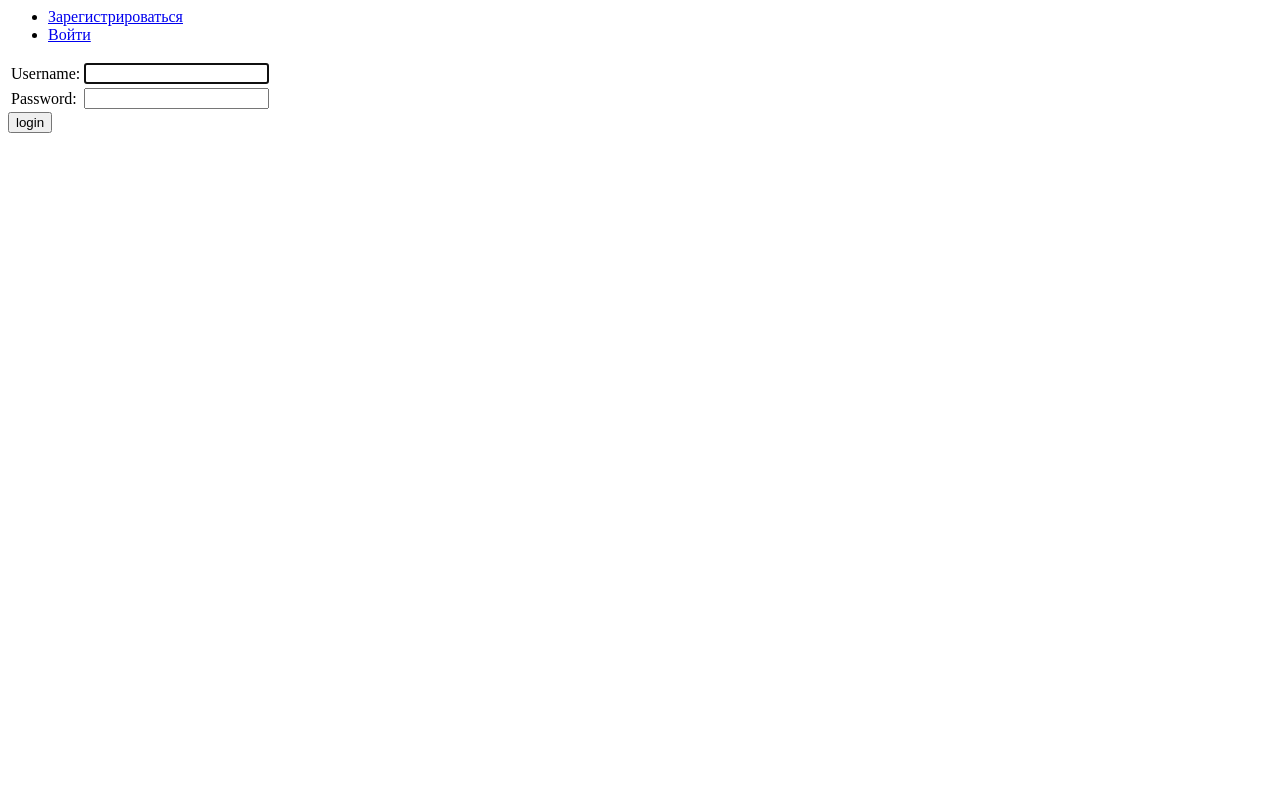
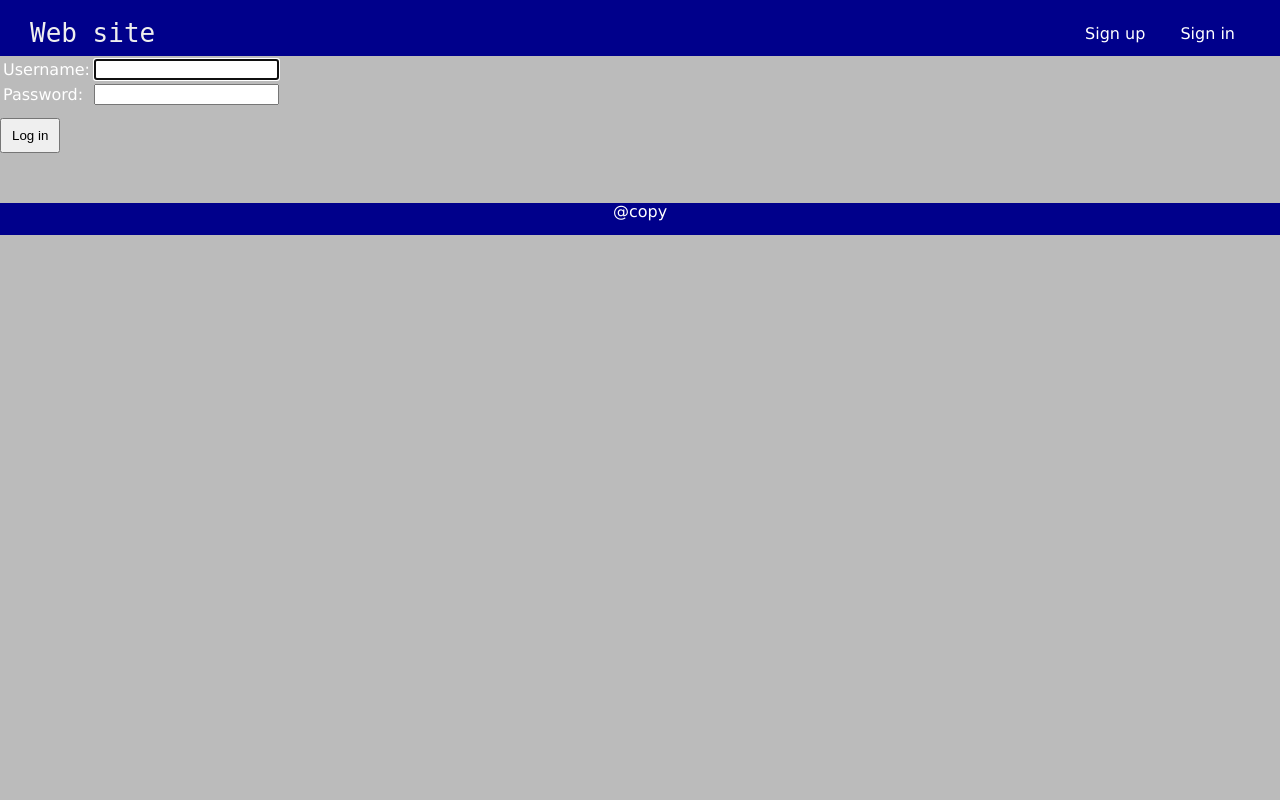
Before and after one commit to Shonov/practice-project, a Django app: page /login/ in a window 1280 px wide. Run offline with Django 3.2, Linux system fonts and the light colour scheme.

Commit message:
add front-end

```diff
--- a/clients/static/clients/style.css
+++ b/clients/static/clients/style.css
@@ -1,3 +1,84 @@
+html, body, div,
+h1, h2, h3, h4, h5, h6, p,
+a, b, center, ul, li,
+form, label, table, caption,
+footer, header, nav, section {
+	margin: 0;
+	padding: 0;
+	border: 0;
+	font-size: 100%;
+	vertical-align: baseline;
+}
+
+body {
+    font: normal 16px/18px Verdana, Arial, sans-serif;
+	color: #fff;
+	background-color: #bbbbbb;
+	box-sizing: border-box;
+}
+
+header {
+	background-color: darkblue;
+	padding: 10px 30px;
+}
+
+header nav {
+	float: right;
+}
+
+header li {
+	display: inline-block;
+	padding: 15px 15px;
+}
+
+header a {
+    margin-top: 10px;
+}
+
+header  li a {
+    margin-top: 15px;
+	color: #fff;
+}
+
+header li a:hover {
+	color: #bbb;
+}
+
+footer {
+	position: relative;
+	width: 100%;
+    height: 4%;
+	bottom: 0;
+    top: 50px;
+	left: 0;
+	background-color: darkblue;
+	text-align: center;
+}
+
+a {
+text-decoration: none;
+}
+
+input {
+    line-height: normal;
+}
+
+button {
+    margin-top: 10px;
+	padding: 8px 10px;
+}
+
 .top-bar{
-    margin-bottom: 0;
+
 }
+
+.top-bar ul li {
+    list-style-type: none;
+}
+
+.logo {
+	font: 26px/26px monospace, Verdana, Arial, sans-serif;
+	color: #eee;
+	display: inline-block;
+    /*margin-top: 20px;*/
+}
--- a/clients/templates/clients/base.html
+++ b/clients/templates/clients/base.html
@@ -2,19 +2,25 @@
 
 <link rel="stylesheet" type="text/css" href="{% static 'clients/style.css' %}" />
 
-
+<header>
+    <a class="logo" href="/">Web site</a>
     <nav class="top-bar">
         <ul>
           {% if not user.is_anonymous %}
               <li><a href="/">{{ user }}</a></li>
-          <li><a href="{% url 'logout' %}">Выйти</a></li>
+              <li><a href="{% url 'logout' %}">Logout</a></li>
           {% else %}
-          <li><a href="{% url 'register' %}">Зарегистрироваться</a></li>
-          <li><a href="{% url 'login' %}">Войти</a></li>
+              <li><a href="{% url 'register' %}">Sign up</a></li>
+              <li><a href="{% url 'login' %}">Sign in</a></li>
           {% endif %}
         </ul>
 
     </nav>
+</header>
 
     {% block content %}
     {% endblock %}
+
+<footer>
+    <p>@copy</p>
+</footer>
--- a/clients/templates/clients/login.html
+++ b/clients/templates/clients/login.html
@@ -29,7 +29,7 @@
         </tr>
     </table>
 
-    <input type="submit" value="login" />
+    <button type="submit" value="login">Log in</button>
     <input type="hidden" name="next" value="{{ next }}" />
 </form>
 
--- a/clients/templates/clients/register.html
+++ b/clients/templates/clients/register.html
@@ -18,7 +18,7 @@
 
     {% endfor %}
 
-    <input type="submit" class="button" value="Зарегистрироваться" />
+    <button type="submit">Зарегистрироваться</button>
   </form>
 
 {% endblock %}
--- a/clients/views.py
+++ b/clients/views.py
@@ -17,9 +17,7 @@ def index(request):
 
 def register(request):
     """
-
     registration of user with sending message and confirmation on mail
-
     """
 
     if request.method == 'POST':
@@ -46,9 +44,7 @@ def register(request):
 
 def activate(request, id, token):
     """
-
     User activation
-
     """
 
     try:
```
Also changed, not shown: 1 other file. Lines whose indentation alone changed are shown as unchanged.
